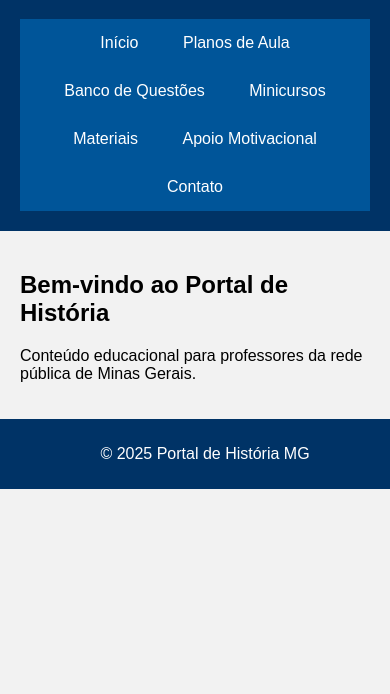
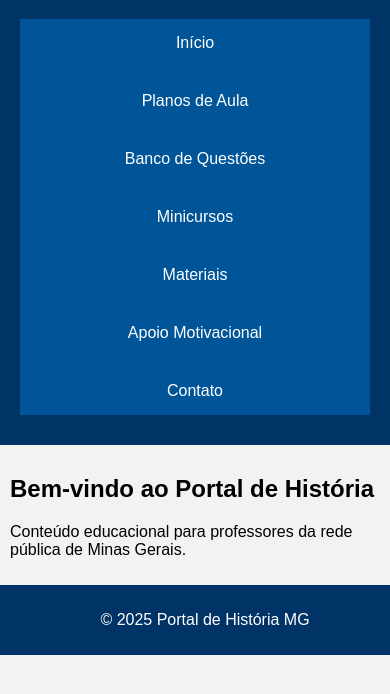
Before and after one commit to PAULOMELO1995/portal-historia, a plain HTML site: page index.html in a window 390 px wide. Shown: the part 118-812 px from the top of the page. Drawn offline with Linux system fonts and the light colour scheme.

Commit message:
Update style.css

```diff
--- a/css/style.css
+++ b/css/style.css
@@ -38,3 +38,15 @@ footer {
     bottom: 0;
     width: 100%;
 }
+@media (max-width: 768px) {
+  nav ul {
+    display: block;
+  }
+  nav ul li {
+    display: block;
+    margin-bottom: 10px;
+  }
+  main {
+    padding: 10px;
+  }
+}
```
